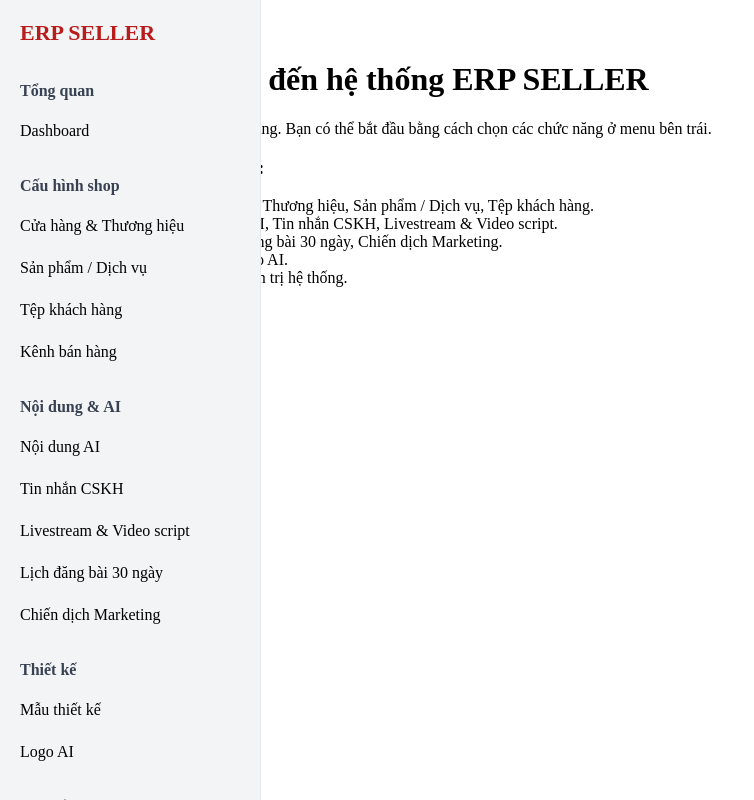
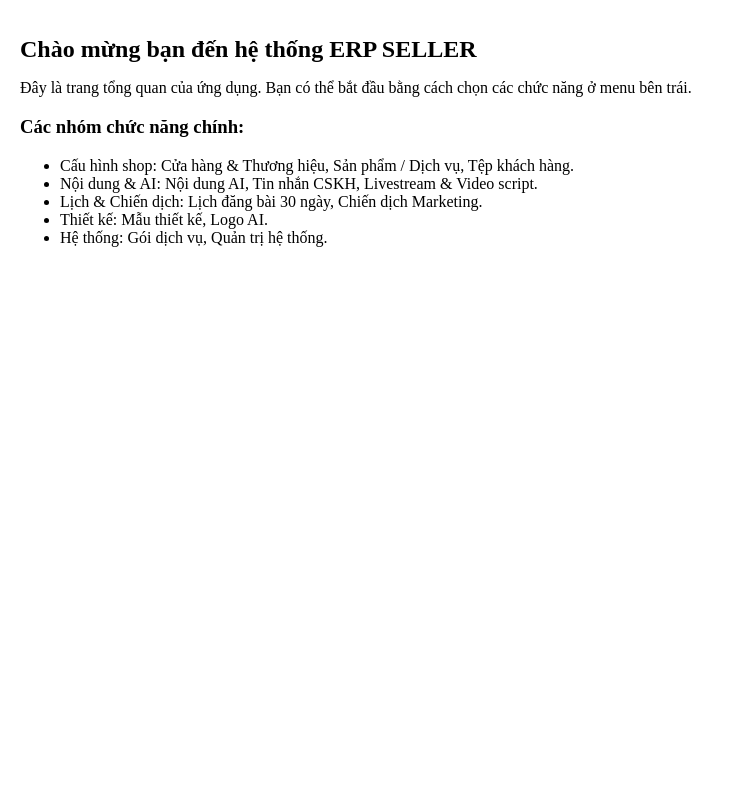
Before and after one commit to conlele0201/erp-seller-crm, a Next.js app: page / in a window 1280 px wide. Shown: the whole page, without its empty margins (0-754 px from the left). Built offline with nearby package versions, Linux system fonts and the light colour scheme.

Commit message:
Update page.js

```diff
--- a/app/page.js
+++ b/app/page.js
@@ -1,14 +1,13 @@
-"use client";
-import Sidebar from "../components/Sidebar";
+export default function Home() {
+  return (
+    <div style={{ padding: "20px" }}>
+      <h1 style={{ fontSize: "24px", fontWeight: "700" }}>
+        Chào mừng bạn đến hệ thống ERP SELLER
+      </h1>
 
-export default function Page() {
-  return (
-    <div style={{ display: "flex" }}>
-      <Sidebar />
-
-      <div style={{ flex: 1, padding: "40px" }}>
-        <h1>Chào mừng bạn đến hệ thống ERP SELLER</h1>
-        <p>Đây là trang tổng quan của ứng dụng. Bạn có thể bắt đầu bằng cách chọn các chức năng ở menu bên trái.</p>
+      <p>
+        Đây là trang tổng quan của ứng dụng. Bạn có thể bắt đầu bằng cách chọn các chức năng ở menu bên trái.
+      </p>
 
       <h3>Các nhóm chức năng chính:</h3>
       <ul>
@@ -19,6 +18,5 @@ export default function Page() {
         <li>Hệ thống: Gói dịch vụ, Quản trị hệ thống.</li>
       </ul>
     </div>
-    </div>
   );
 }
```
Lines whose indentation alone changed are shown as unchanged.
